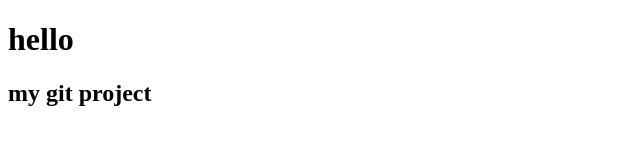
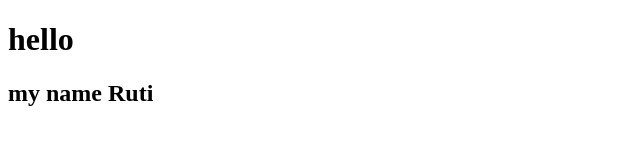
Before and after one commit to malka-abeles/final-projact, a plain HTML site: page index.html in a window 1280 px wide. Shown: the full height of the page, 0-640 px from the left. Drawn offline with Linux system fonts and the light colour scheme.

Commit message:
change h2

```diff
--- a/index.html
+++ b/index.html
@@ -9,7 +9,7 @@
 
 <body>
     <h1>hello </h1>
-    <h2>my git project </h2>
+    <h2>my name Ruti</h2>
 </body>
 
 </html>
```
